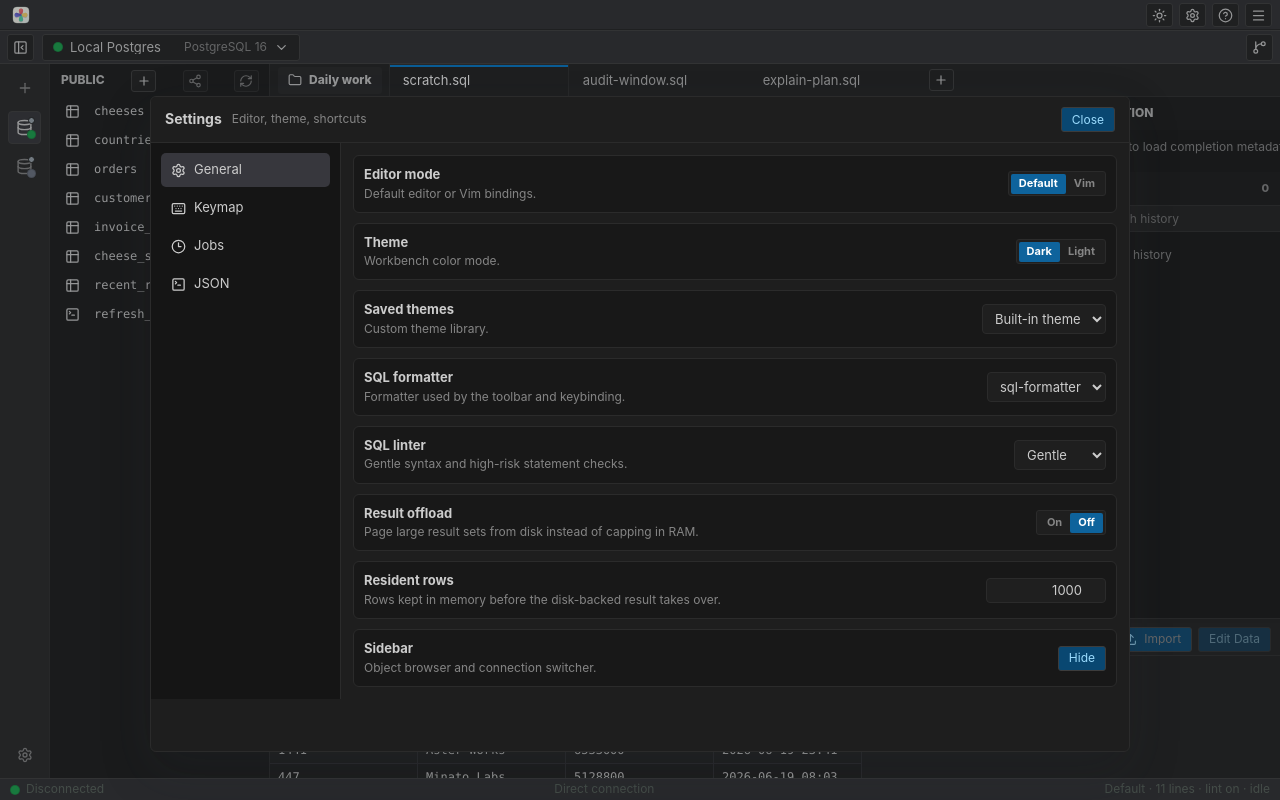
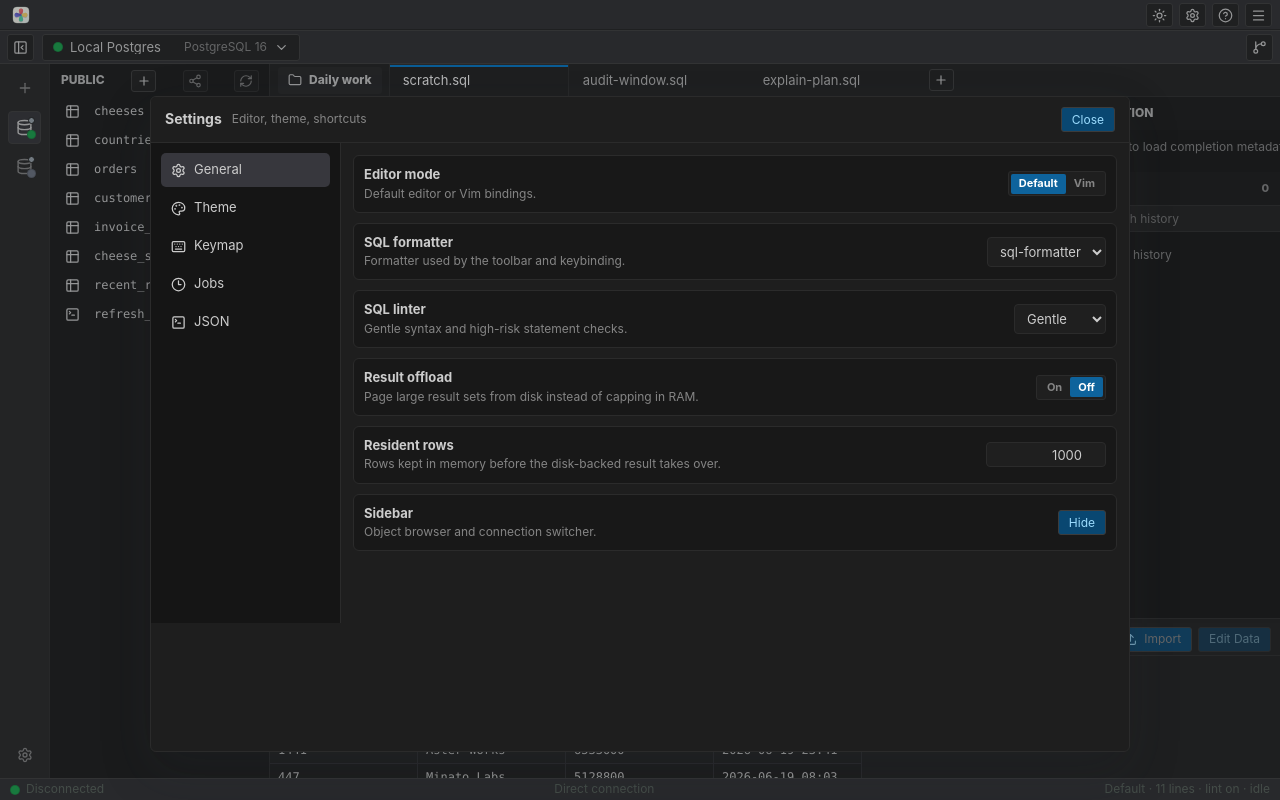
Before and after one commit to hjosugi/irodori-table, a React (Vite) app in the folder apps/desktop/: page / in a window 1280 px wide. Both pictures are taken after a click on the button 1192 px from the left and 15 px from the top of the page. Built offline with nearby package versions, Linux system fonts and the light colour scheme.

Commit message:
feat: add theme settings section

```diff
--- a/apps/desktop/src/features/settings/SettingsDialog.tsx
+++ b/apps/desktop/src/features/settings/SettingsDialog.tsx
@@ -2,6 +2,7 @@ import {
   AlertTriangle,
   Clock3,
   Keyboard,
+  Palette,
   Settings,
   TerminalSquare,
 } from "lucide-react";
@@ -26,7 +27,7 @@ import {
 } from "../../sql/linter";
 import type { ThemeKind } from "../../theme";
 
-export type SettingsTab = "general" | "keymap" | "jobs" | "json";
+export type SettingsTab = "general" | "theme" | "keymap" | "jobs" | "json";
 
 type BooleanUpdater = boolean | ((current: boolean) => boolean);
 
@@ -202,6 +203,14 @@ export function SettingsDialog({
             </button>
             <button
               type="button"
+              className={settingsTab === "theme" ? "active" : undefined}
+              onClick={() => onOpenSection("theme")}
+            >
+              <Palette size={15} />
+              Theme
+            </button>
+            <button
+              type="button"
               className={settingsTab === "keymap" ? "active" : undefined}
               onClick={() => onOpenSection("keymap")}
             >
@@ -250,66 +259,6 @@ export function SettingsDialog({
                     </button>
                   </div>
                 </label>
-                <label className="settings-row">
-                  <span>
-                    <strong>Theme</strong>
-                    <small>
-                      {activeCustomThemeName
-                        ? `Using custom: ${activeCustomThemeName}`
-                        : "Workbench color mode."}
-                    </small>
-                  </span>
-                  <div className="segmented-control">
-                    <button
-                      type="button"
-                      className={themeKind === "dark" ? "active" : undefined}
-                      onClick={() => setThemeKind("dark")}
-                    >
-                      Dark
-                    </button>
-                    <button
-                      type="button"
-                      className={themeKind === "light" ? "active" : undefined}
-                      onClick={() => setThemeKind("light")}
-                    >
-                      Light
-                    </button>
-                  </div>
-                </label>
-                <label className="settings-row">
-                  <span>
-                    <strong>Saved themes</strong>
-                    <small>Custom theme library.</small>
-                  </span>
-                  <select
-                    value={activeCustomThemeId ?? ""}
-                    onChange={(event) =>
-                      setActiveCustomThemeId(event.currentTarget.value || null)
-                    }
-                  >
-                    <option value="">Built-in theme</option>
-                    {customThemes.map((theme) => (
-                      <option key={theme.id} value={theme.id}>
-                        {theme.name}
-                      </option>
-                    ))}
-                  </select>
-                </label>
-                {activeCustomThemeName ? (
-                  <div className="settings-row settings-row-alert">
-                    <span>
-                      <strong>Custom theme</strong>
-                      <small>Saved as {activeCustomThemeName}.</small>
-                    </span>
-                    <button
-                      className="text-button"
-                      type="button"
-                      onClick={clearCustomTheme}
-                    >
-                      Use Built-in
-                    </button>
-                  </div>
-                ) : null}
                 <label className="settings-row">
                   <span>
                     <strong>SQL formatter</strong>
@@ -414,6 +363,99 @@ export function SettingsDialog({
                     {sidebarOpen ? "Hide" : "Show"}
                   </button>
                 </label>
+              </div>
+            ) : settingsTab === "theme" ? (
+              <div className="settings-stack">
+                <label className="settings-row">
+                  <span>
+                    <strong>Color mode</strong>
+                    <small>
+                      {activeCustomThemeName
+                        ? `Using custom: ${activeCustomThemeName}`
+                        : "Built-in workbench theme."}
+                    </small>
+                  </span>
+                  <div className="segmented-control">
+                    <button
+                      type="button"
+                      className={
+                        themeKind === "dark" && !activeCustomThemeId
+                          ? "active"
+                          : undefined
+                      }
+                      onClick={() => setThemeKind("dark")}
+                    >
+                      Dark
+                    </button>
+                    <button
+                      type="button"
+                      className={
+                        themeKind === "light" && !activeCustomThemeId
+                          ? "active"
+                          : undefined
+                      }
+                      onClick={() => setThemeKind("light")}
+                    >
+                      Light
+                    </button>
+                  </div>
+                </label>
+                <label className="settings-row">
+                  <span>
+                    <strong>Saved themes</strong>
+                    <small>
+                      Choose a custom theme imported through Settings JSON.
+                    </small>
+                  </span>
+                  <select
+                    value={activeCustomThemeId ?? ""}
+                    onChange={(event) =>
+                      setActiveCustomThemeId(event.currentTarget.value || null)
+                    }
+                  >
+                    <option value="">Built-in theme</option>
+                    {customThemes.map((theme) => (
+                      <option key={theme.id} value={theme.id}>
+                        {theme.name}
+                      </option>
+                    ))}
+                  </select>
+                </label>
+                <div className="settings-row settings-row-alert">
+                  <span>
+                    <strong>Active theme</strong>
+                    <small>
+                      {activeCustomThemeName
+                        ? `Custom theme: ${activeCustomThemeName}`
+                        : `Built-in ${themeKind} theme`}
+                    </small>
+                  </span>
+                  {activeCustomThemeName ? (
+                    <button
+                      className="text-button"
+                      type="button"
+                      onClick={clearCustomTheme}
+                    >
+                      Use Built-in
+                    </button>
+                  ) : null}
+                </div>
+                <div className="settings-row">
+                  <span>
+                    <strong>Import themes</strong>
+                    <small>
+                      Paste an Irodori or VS Code theme in the JSON section to
+                      save it here.
+                    </small>
+                  </span>
+                  <button
+                    className="text-button"
+                    type="button"
+                    onClick={() => onOpenSection("json")}
+                  >
+                    Open JSON
+                  </button>
+                </div>
               </div>
             ) : settingsTab === "keymap" ? (
               <div className="command-list settings-command-list">
```
